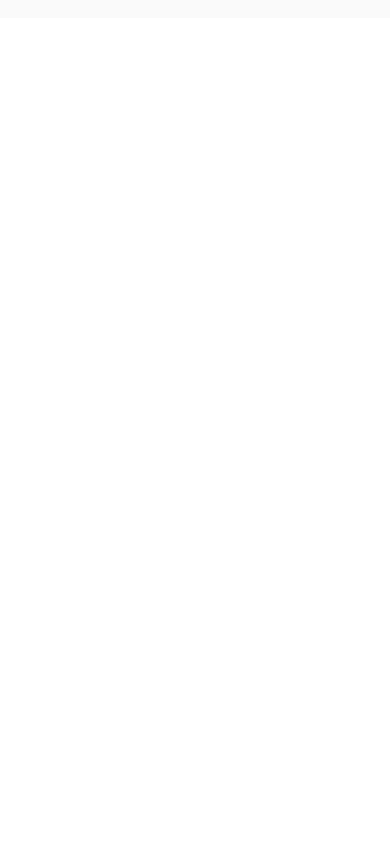
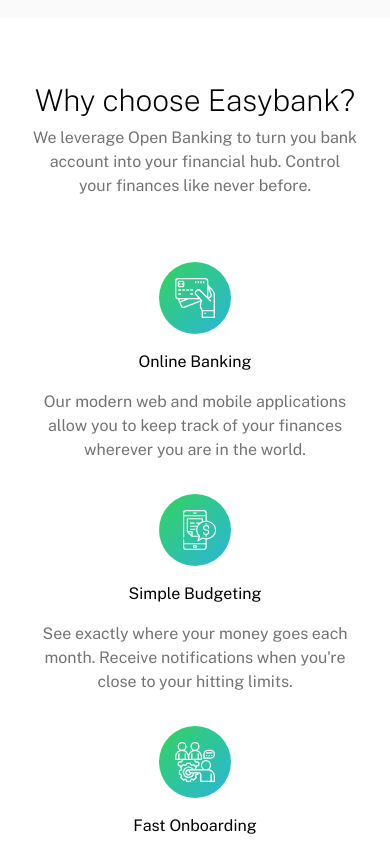
Before and after one commit to conluiben/practice-easybank-landing-page, a React (Vite) app: page / in a window 390 px wide. Shown: the part 720-1564 px from the top of the page. Before the commit the page ends 844 px from the top, so only its background shows below. Built offline with nearby package versions, Linux system fonts and the light colour scheme.

Commit message:
feat: benefits section for mobile
- added benefits section for mobile screens
- rewrote descriptive text attributes as custom class (also applied to Hero in previous commit)

```diff
--- a/src/App.jsx
+++ b/src/App.jsx
@@ -1,12 +1,14 @@
 import "./App.css";
 import Hero from "./components/Hero";
 import Navbar from "./components/Navbar";
+import Benefits from "./components/Benefits";
 
 function App() {
   return (
     <div className="">
       <Navbar className="h-[60px] md:h-[80px] z-5" />
       <Hero className="mt-[60px] md:mt-[80px]" />
+      <Benefits />
     </div>
   );
 }
--- /dev/null
+++ b/src/components/Benefits.jsx
@@ -0,0 +1,58 @@
+import iconOnline from "../assets/icon-online.svg";
+import iconBudgeting from "../assets/icon-budgeting.svg";
+import iconOnboarding from "../assets/icon-onboarding.svg";
+import iconApi from "../assets/icon-api.svg";
+
+const listOfBenefits = [
+  {
+    heading: "Online Banking",
+    description:
+      "Our modern web and mobile applications allow you to keep track of your finances wherever you are in the world.",
+    image: iconOnline,
+  },
+  {
+    heading: "Simple Budgeting",
+    description:
+      "See exactly where your money goes each month. Receive notifications when you're close to your hitting limits.",
+    image: iconBudgeting,
+  },
+  {
+    heading: "Fast Onboarding",
+    description:
+      "We don't do branches. Open your account in minutes online and start taking control of your finances right away",
+    image: iconOnboarding,
+  },
+  {
+    heading: "Open API",
+    description:
+      "Manage your savings, investments, pension and much more from one account. Tracking your money has never been easier.",
+    image: iconApi,
+  },
+];
+
+const Benefits = () => {
+  return (
+    <div className="">
+      <div className="w-full max-w-[1200px] py-16 px-8 lg:px-16 lg:py-32 text-center">
+        <h2 className="text-3xl font-extralight mb-2">Why choose Easybank?</h2>
+        <p className="descriptive-text mb-16">
+          We leverage Open Banking to turn you bank account into your financial
+          hub. Control your finances like never before.
+        </p>
+        <div className="flex flex-col gap-8">
+          {listOfBenefits.map((aBenefit) => {
+            return (
+              <div className="flex flex-col gap-4 items-center bg-red-1300">
+                <img src={aBenefit.image} alt={aBenefit.heading} />
+                <h3>{aBenefit.heading}</h3>
+                <p className="descriptive-text">{aBenefit.description}</p>
+              </div>
+            );
+          })}
+        </div>
+      </div>
+    </div>
+  );
+};
+
+export default Benefits;
```
